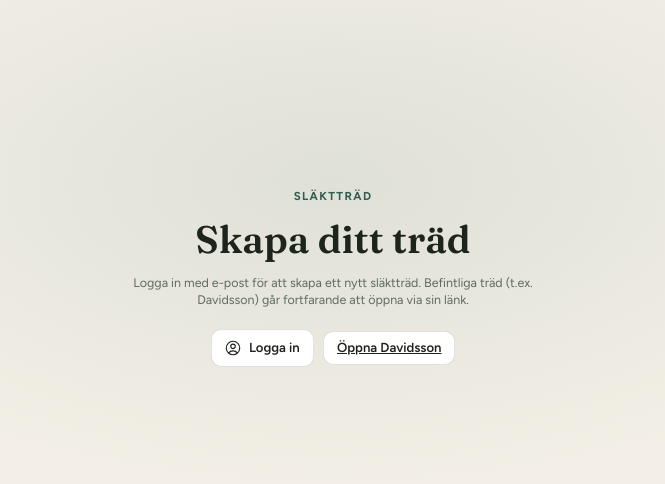
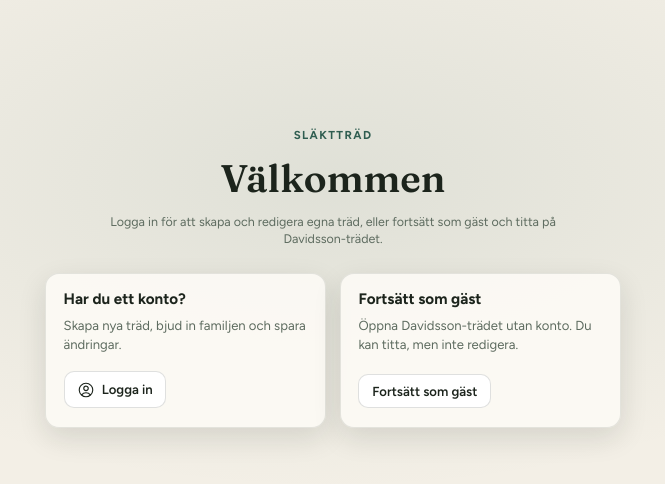
Before and after one commit to marcus1455/slakttrad, a React (Vite) app: page / in a window 1280 px wide. Shown: the part 122-606 px from the top of the page, without its empty margins (307-972 px from the left). Built offline with nearby package versions, Linux system fonts and the light colour scheme; no server answers.

Commit message:
Enhance authentication UI and functionality in NewTreeRedirect. Added guest access option and improved layout with new CSS styles. Updated PinchZoomPan to support minimap features and viewport resizing. Modified App.tsx to integrate new minimap functionality.

```diff
--- a/src/App.css
+++ b/src/App.css
@@ -40,6 +40,60 @@
   justify-content: center;
   align-items: center;
   margin-top: 0.5rem;
+}
+
+.app__auth-gate-choices {
+  display: grid;
+  grid-template-columns: repeat(auto-fit, minmax(220px, 1fr));
+  gap: 0.85rem;
+  width: min(100%, 36rem);
+  margin-top: 0.85rem;
+  text-align: left;
+}
+
+.app__auth-gate-choice {
+  display: flex;
+  flex-direction: column;
+  align-items: flex-start;
+  gap: 0.55rem;
+  padding: 1rem 1.1rem 1.15rem;
+  border: 1px solid var(--border-soft);
+  border-radius: var(--radius-lg);
+  background: color-mix(in srgb, var(--surface) 92%, transparent);
+  box-shadow: var(--shadow);
+}
+
+.app__auth-gate-choice-title {
+  margin: 0;
+  font-family: var(--font-ui);
+  font-size: 0.95rem;
+  font-weight: 700;
+  color: var(--ink);
+}
+
+.app__auth-gate-choice-text {
+  margin: 0;
+  flex: 1;
+  font-family: var(--font-ui);
+  font-size: 0.82rem;
+  line-height: 1.4;
+  color: var(--muted);
+}
+
+.app__auth-gate-choice .auth-menu,
+.app__auth-gate-choice .app__tool {
+  margin-top: 0.25rem;
+}
+
+.app__tool--primary {
+  background: var(--teal);
+  color: #fff;
+  border-color: transparent;
+}
+
+.app__tool--primary:hover {
+  background: color-mix(in srgb, var(--teal) 88%, #000);
+  color: #fff;
 }
 
 .app__header {
@@ -91,6 +145,10 @@
 }
 
 .app__tool {
+  display: inline-flex;
+  align-items: center;
+  justify-content: center;
+  gap: 0.4rem;
   padding: 0.55rem 0.8rem;
   border: 1px solid var(--border);
   border-radius: var(--radius);
@@ -99,6 +157,7 @@
   font-family: var(--font-ui);
   font-size: 0.82rem;
   font-weight: 600;
+  text-decoration: none;
   cursor: pointer;
   white-space: nowrap;
 }
--- a/src/App.tsx
+++ b/src/App.tsx
@@ -564,6 +564,22 @@ function TreeApp({ mode, slug, shareToken }: TreeAppProps) {
           centerRequest={centerRequest}
           fitRequest={fitRequest}
           onPointerWorldMove={publishCursor}
+          minimapInsetRight={selectedId ? 380 : 0}
+          minimap={
+            treeLayout
+              ? {
+                  width: treeLayout.width,
+                  height: treeLayout.height,
+                  nodeWidth: NODE_WIDTH,
+                  nodeHeight: NODE_HEIGHT,
+                  markers: treeLayout.people.map((p) => ({
+                    x: p.x,
+                    y: p.y,
+                    gender: String(p.gender),
+                  })),
+                }
+              : null
+          }
           onBackgroundClick={() => {
             if (quickAdd || shareOpen || listOpen) return
             setSelectedId(null)
--- a/src/NewTreeRedirect.tsx
+++ b/src/NewTreeRedirect.tsx
@@ -1,12 +1,13 @@
 import { useEffect, useState } from 'react'
-import { Navigate, useNavigate } from 'react-router-dom'
+import { Link, Navigate, useNavigate } from 'react-router-dom'
 import { AuthMenu } from './components/AuthMenu'
 import { LoadingScreen } from './components/LoadingScreen'
 import { useAuth } from './lib/auth'
 import { createNewFamily } from './lib/storage'
+import { DEFAULT_TREE_SLUG } from './lib/supabase'
 import './App.css'
 
-/** `/` creates a new empty tree when signed in; otherwise prompts for login. */
+/** `/` creates a new empty tree when signed in; otherwise offers login or guest. */
 export function NewTreeRedirect() {
   const navigate = useNavigate()
   const { user, loading } = useAuth()
@@ -38,16 +39,28 @@ export function NewTreeRedirect() {
     return (
       <div className="app app--state app--auth-gate">
         <p className="app__brand">Släktträd</p>
-        <h1>Skapa ditt träd</h1>
+        <h1>Välkommen</h1>
         <p className="app__hint">
-          Logga in med e-post för att skapa ett nytt släktträd. Befintliga träd
-          (t.ex. Davidsson) går fortfarande att öppna via sin länk.
+          Logga in för att skapa och redigera egna träd, eller fortsätt som gäst
+          och titta på Davidsson-trädet.
         </p>
-        <div className="app__auth-gate-actions">
-          <AuthMenu showLabel />
-          <a className="app__tool" href="/trad/davidsson">
-            Öppna Davidsson
-          </a>
+        <div className="app__auth-gate-choices">
+          <div className="app__auth-gate-choice">
+            <p className="app__auth-gate-choice-title">Har du ett konto?</p>
+            <p className="app__auth-gate-choice-text">
+              Skapa nya träd, bjud in familjen och spara ändringar.
+            </p>
+            <AuthMenu showLabel />
+          </div>
+          <div className="app__auth-gate-choice app__auth-gate-choice--guest">
+            <p className="app__auth-gate-choice-title">Fortsätt som gäst</p>
+            <p className="app__auth-gate-choice-text">
+              Öppna Davidsson-trädet utan konto. Du kan titta, men inte redigera.
+            </p>
+            <Link className="app__tool app__tool--primary" to={`/trad/${DEFAULT_TREE_SLUG}`}>
+              Fortsätt som gäst
+            </Link>
+          </div>
         </div>
         {error ? <p className="app__hint app__hint--error">{error}</p> : null}
       </div>
@@ -59,7 +72,7 @@ export function NewTreeRedirect() {
       <div className="app app--state">
         <p>{error}</p>
         <p>
-          <a href="/trad/davidsson">Öppna Davidsson-trädet</a>
+          <Link to={`/trad/${DEFAULT_TREE_SLUG}`}>Öppna Davidsson-trädet</Link>
         </p>
       </div>
     )
--- a/src/components/PinchZoomPan.tsx
+++ b/src/components/PinchZoomPan.tsx
@@ -1,4 +1,5 @@
-import { useEffect, useRef, useState, type ReactNode } from 'react'
+import { useCallback, useEffect, useRef, useState, type ReactNode } from 'react'
+import { TreeMinimap, type MinimapWorld } from './TreeMinimap'
 import './PinchZoomPan.css'
 
 export type CenterRequest = {
@@ -20,6 +21,10 @@ type Props = {
   onBackgroundClick?: () => void
   /** Pointer position in tree/world coordinates (null when pointer leaves). */
   onPointerWorldMove?: (world: { x: number; y: number } | null) => void
+  /** World bounds + markers for the bottom-right overview map. */
+  minimap?: MinimapWorld | null
+  /** Shift minimap left when a side panel is open. */
+  minimapInsetRight?: number
 }
 
 const MIN_SCALE = 0.25
@@ -35,12 +40,15 @@ export function PinchZoomPan({
   fitRequest,
   onBackgroundClick,
   onPointerWorldMove,
+  minimap,
+  minimapInsetRight = 0,
 }: Props) {
   const viewportRef = useRef<HTMLDivElement>(null)
   const scaleRef = useRef(0.7)
   const offsetRef = useRef({ x: 48, y: 48 })
   const [scale, setScale] = useState(0.7)
   const [offset, setOffset] = useState({ x: 48, y: 48 })
+  const [viewportSize, setViewportSize] = useState({ width: 0, height: 0 })
   const drag = useRef<{
     x: number
     y: number
@@ -85,6 +93,20 @@ export function PinchZoomPan({
     setScale(next)
     setOffset(nextOffset)
   }
+
+  useEffect(() => {
+    const el = viewportRef.current
+    if (!el) return
+
+    const measure = () => {
+      const rect = el.getBoundingClientRect()
+      setViewportSize({ width: rect.width, height: rect.height })
+    }
+    measure()
+    const ro = new ResizeObserver(measure)
+    ro.observe(el)
+    return () => ro.disconnect()
+  }, [])
 
   useEffect(() => {
     const el = viewportRef.current
@@ -148,13 +170,32 @@ export function PinchZoomPan({
     applyScale(scaleRef.current + delta, rect.width / 2, rect.height / 2)
   }
 
+  const navigateToWorld = useCallback((worldX: number, worldY: number) => {
+    const el = viewportRef.current
+    if (!el) return
+    const rect = el.getBoundingClientRect()
+    const s = scaleRef.current
+    const nextOffset = {
+      x: rect.width / 2 - worldX * s,
+      y: rect.height / 2 - worldY * s,
+    }
+    offsetRef.current = nextOffset
+    setOffset(nextOffset)
+  }, [])
+
   return (
     <div
       ref={viewportRef}
       className="pan-zoom"
       onPointerDown={(e) => {
         const target = e.target as HTMLElement
-        if (target.closest('.person-card-slot, .pan-zoom__controls, .spouse-edge')) return
+        if (
+          target.closest(
+            '.person-card-slot, .pan-zoom__controls, .spouse-edge, .tree-minimap',
+          )
+        ) {
+          return
+        }
         drag.current = {
           x: e.clientX,
           y: e.clientY,
@@ -218,6 +259,16 @@ export function PinchZoomPan({
         </button>
         <span className="pan-zoom__level">{Math.round(scale * 100)}%</span>
       </div>
+      {minimap ? (
+        <TreeMinimap
+          world={minimap}
+          scale={scale}
+          offset={offset}
+          viewportSize={viewportSize}
+          onNavigate={navigateToWorld}
+          insetRight={minimapInsetRight}
+        />
+      ) : null}
       <div
         className="pan-zoom__canvas"
         style={{
--- /dev/null
+++ b/src/components/TreeMinimap.css
@@ -0,0 +1,61 @@
+.tree-minimap {
+  position: absolute;
+  z-index: 6;
+  right: 1rem;
+  bottom: 1rem;
+  box-sizing: border-box;
+  overflow: hidden;
+  border: 1px solid var(--border-soft);
+  border-radius: var(--radius-lg);
+  background: color-mix(in srgb, var(--surface) 92%, transparent);
+  box-shadow: var(--shadow);
+  backdrop-filter: blur(12px);
+  cursor: crosshair;
+  touch-action: none;
+  user-select: none;
+}
+
+.tree-minimap__world {
+  position: absolute;
+  overflow: hidden;
+  border-radius: calc(var(--radius-lg) - 4px);
+  background:
+    linear-gradient(165deg, rgba(232, 239, 233, 0.9), rgba(221, 231, 235, 0.95));
+}
+
+.tree-minimap__dot {
+  position: absolute;
+  width: 4px;
+  height: 4px;
+  margin: -2px 0 0 -2px;
+  border-radius: 999px;
+  background: color-mix(in srgb, var(--muted) 70%, #6a7a6e);
+  pointer-events: none;
+}
+
+.tree-minimap__dot--male {
+  background: color-mix(in srgb, #5b7fa8 75%, #2f3d4d);
+}
+
+.tree-minimap__dot--female {
+  background: color-mix(in srgb, #c17a8a 75%, #5a3340);
+}
+
+.tree-minimap__viewport {
+  position: absolute;
+  box-sizing: border-box;
+  border: 1.5px solid var(--teal);
+  border-radius: 3px;
+  background: color-mix(in srgb, var(--teal) 18%, transparent);
+  box-shadow: 0 0 0 1px rgba(255, 255, 255, 0.35) inset;
+  pointer-events: none;
+}
+
+@media (max-width: 640px) {
+  .tree-minimap {
+    right: 0.65rem;
+    bottom: 4.2rem;
+    transform: scale(0.92);
+    transform-origin: bottom right;
+  }
+}
--- /dev/null
+++ b/src/components/TreeMinimap.tsx
@@ -0,0 +1,151 @@
+import { useCallback, useMemo, useRef } from 'react'
+import './TreeMinimap.css'
+
+export type MinimapMarker = {
+  x: number
+  y: number
+  gender?: string
+}
+
+export type MinimapWorld = {
+  width: number
+  height: number
+  markers: MinimapMarker[]
+  nodeWidth: number
+  nodeHeight: number
+}
+
+type Props = {
+  world: MinimapWorld
+  scale: number
+  offset: { x: number; y: number }
+  viewportSize: { width: number; height: number }
+  onNavigate: (worldX: number, worldY: number) => void
+  /** Extra right inset when a side panel covers the corner. */
+  insetRight?: number
+}
+
+const MAP_MAX_W = 168
+const MAP_MAX_H = 120
+const MAP_PAD = 6
+
+export function TreeMinimap({
+  world,
+  scale,
+  offset,
+  viewportSize,
+  onNavigate,
+  insetRight = 0,
+}: Props) {
+  const rootRef = useRef<HTMLDivElement>(null)
+
+  const layout = useMemo(() => {
+    const contentW = Math.max(world.width, 1)
+    const contentH = Math.max(world.height, 1)
+    const innerW = MAP_MAX_W - MAP_PAD * 2
+    const innerH = MAP_MAX_H - MAP_PAD * 2
+    const fit = Math.min(innerW / contentW, innerH / contentH)
+    const mapW = contentW * fit
+    const mapH = contentH * fit
+    return {
+      fit,
+      mapW,
+      mapH,
+      boxW: mapW + MAP_PAD * 2,
+      boxH: mapH + MAP_PAD * 2,
+    }
+  }, [world.width, world.height])
+
+  const viewRect = useMemo(() => {
+    if (viewportSize.width < 1 || viewportSize.height < 1) {
+      return { left: 0, top: 0, width: 0, height: 0 }
+    }
+    const left = (-offset.x / scale) * layout.fit + MAP_PAD
+    const top = (-offset.y / scale) * layout.fit + MAP_PAD
+    const width = (viewportSize.width / scale) * layout.fit
+    const height = (viewportSize.height / scale) * layout.fit
+    return { left, top, width, height }
+  }, [offset, scale, viewportSize, layout.fit])
+
+  const navigateFromClient = useCallback(
+    (clientX: number, clientY: number) => {
+      const el = rootRef.current
+      if (!el) return
+      const rect = el.getBoundingClientRect()
+      const localX = clientX - rect.left - MAP_PAD
+      const localY = clientY - rect.top - MAP_PAD
+      onNavigate(localX / layout.fit, localY / layout.fit)
+    },
+    [layout.fit, onNavigate],
+  )
+
+  if (world.markers.length < 2) return null
+
+  return (
+    <div
+      ref={rootRef}
+      className="tree-minimap"
+      role="navigation"
+      aria-label="Översiktskarta — klicka eller dra för att flytta vyn"
+      title="Översikt"
+      style={{
+        width: layout.boxW,
+        height: layout.boxH,
+        right: `calc(1rem + ${insetRight}px)`,
+      }}
+      onPointerDown={(e) => {
+        e.stopPropagation()
+        e.preventDefault()
+        ;(e.currentTarget as HTMLElement).setPointerCapture(e.pointerId)
+        navigateFromClient(e.clientX, e.clientY)
+      }}
+      onPointerMove={(e) => {
+        if (!e.currentTarget.hasPointerCapture(e.pointerId)) return
+        e.stopPropagation()
+        navigateFromClient(e.clientX, e.clientY)
+      }}
+      onPointerUp={(e) => {
+        e.stopPropagation()
+        if (e.currentTarget.hasPointerCapture(e.pointerId)) {
+          e.currentTarget.releasePointerCapture(e.pointerId)
+        }
+      }}
+    >
+      <div
+        className="tree-minimap__world"
+        style={{
+          left: MAP_PAD,
+          top: MAP_PAD,
+          width: layout.mapW,
+          height: layout.mapH,
+        }}
+      >
+        {world.markers.map((m, i) => (
+          <i
+            key={i}
+            className={[
+              'tree-minimap__dot',
+              m.gender === 'female' ? 'tree-minimap__dot--female' : '',
+              m.gender === 'male' ? 'tree-minimap__dot--male' : '',
+            ]
+              .filter(Boolean)
+              .join(' ')}
+            style={{
+              left: (m.x + world.nodeWidth / 2) * layout.fit,
+              top: (m.y + world.nodeHeight / 2) * layout.fit,
+            }}
+          />
+        ))}
+      </div>
+      <div
+        className="tree-minimap__viewport"
+        style={{
+          left: viewRect.left,
+          top: viewRect.top,
+          width: Math.max(viewRect.width, 8),
+          height: Math.max(viewRect.height, 8),
+        }}
+      />
+    </div>
+  )
+}
```
